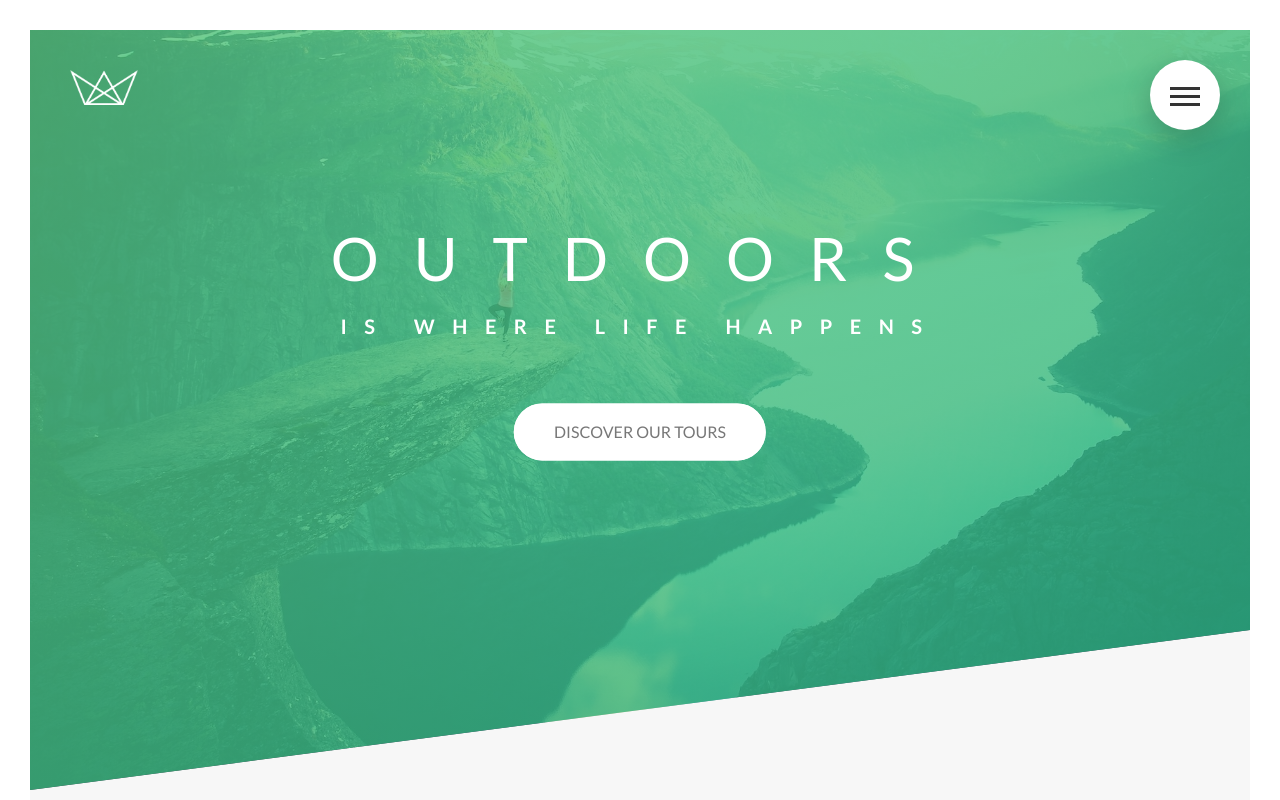
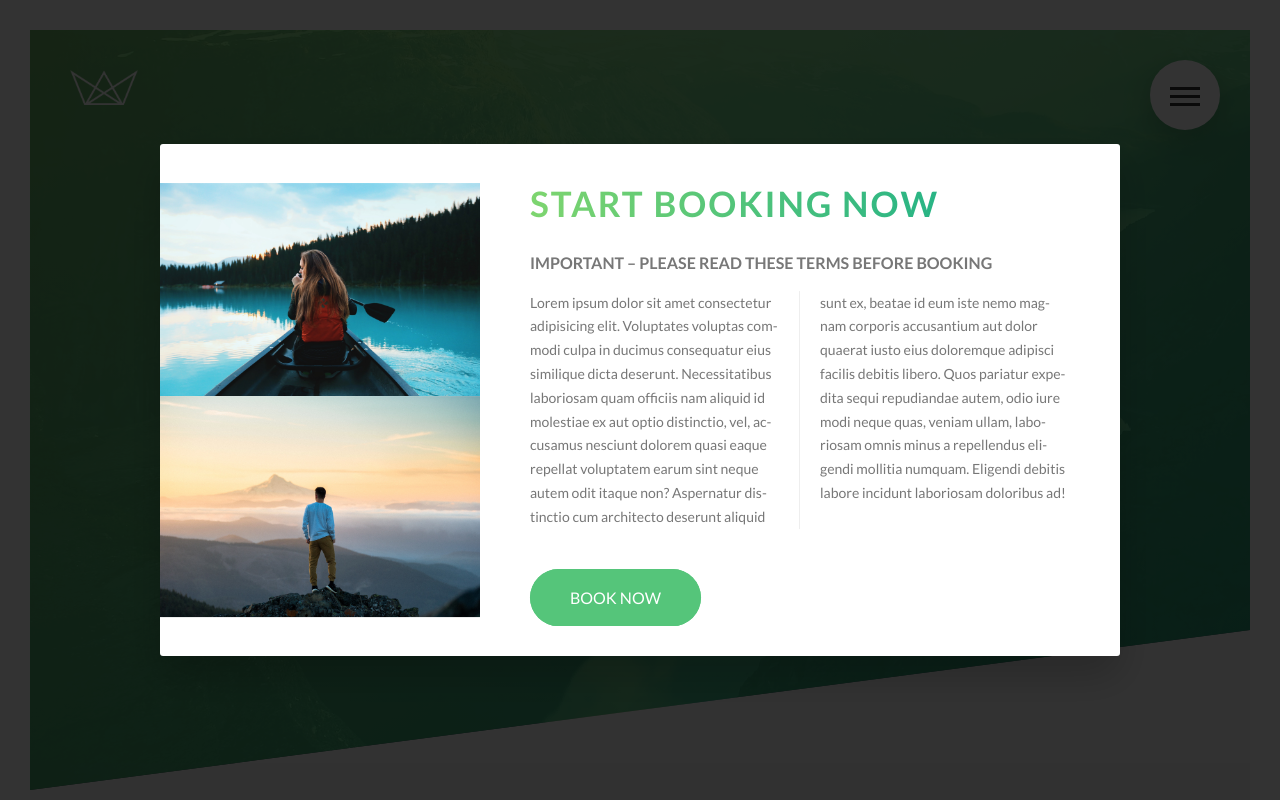
Before and after one commit to tdj182/natours, a website: page index.html in a window 1280 px wide. Shown: the top 800 px of the page. Drawn offline with Linux system fonts and the light colour scheme.

Commit message:
popup added

```diff
--- a/index.html
+++ b/index.html
@@ -349,6 +349,23 @@
                 </div>
             </div>
         </footer>
+
+        <div class="popup">
+            <div class="popup__content">
+                <div class="popup__left">
+                    <img src="img/nat-8.jpg" alt="tour photo" class="popup__img">
+                    <img src="img/nat-9.jpg" alt="tour photo" class="popup__img">
+                </div>
+                <div class="popup__right">
+                    <h2 class="heading-secondary u-margin-bottom-small">Start booking now</h2>
+                    <h3 class="heading-tertiary u-margin-bottom-small">Important &ndash; Please read these terms before booking</h3>
+                    <p class="popup__text">
+                        Lorem ipsum dolor sit amet consectetur adipisicing elit. Voluptates voluptas commodi culpa in ducimus consequatur eius similique dicta deserunt. Necessitatibus laboriosam quam officiis nam aliquid id molestiae ex aut optio distinctio, vel, accusamus nesciunt dolorem quasi eaque repellat voluptatem earum sint neque autem odit itaque non? Aspernatur distinctio cum architecto deserunt aliquid sunt ex, beatae id eum iste nemo magnam corporis accusantium aut dolor quaerat iusto eius doloremque adipisci facilis debitis libero. Quos pariatur expedita sequi repudiandae autem, odio iure modi neque quas, veniam ullam, laboriosam omnis minus a repellendus eligendi mollitia numquam. Eligendi debitis labore incidunt laboriosam doloribus ad!
+                    </p>
+                    <a href="#" class="btn btn--green">Book now</a>
+                </div>
+            </div>
+        </div>
         <!-- <section class="grid-test">
 
 
--- a/sass/abstracts/_variables.scss
+++ b/sass/abstracts/_variables.scss
@@ -1,6 +1,6 @@
 // COLORS
-$color-primary: #7ed56f;
-$color-primary-light: #55c57a;
+$color-primary: #55c57a;
+$color-primary-light: #7ed56f;
 $color-primary-dark: #28b485;
 
 $color-secondary-light: #ffb900;
--- /dev/null
+++ b/sass/components/_popup.scss
@@ -0,0 +1,55 @@
+.popup {
+  height: 100vh;
+  width: 100%;
+  position: fixed;
+  top: 0;
+  left: 0;
+  background-color: rgba($color-black, .8);
+  z-index: 9999;
+
+  &__content {
+    @include center-horizontal-vertical;
+    width: 75%;
+    background-color: $color-white;
+    box-shadow: 0 2rem 4rem rgba($color-black, .2);
+    border-radius: 3px;
+    display: table;
+    overflow: hidden;
+  }
+
+  &__left {
+    width: 33.333333%;
+    display: table-cell;
+    vertical-align: middle;
+  }
+
+  &__right{
+    width: 66.666667%;
+    display: table-cell;
+    vertical-align: middle;
+    padding: 3rem 5rem;
+  }
+
+  &__img {
+    display: block;
+    width: 100%;
+  }
+
+  &__text {
+    font-size: 1.4rem;
+    margin-bottom: 4rem;
+
+    -moz-column-count: 2;
+    -moz-column-gap: 4rem;
+    -moz-column-rule: 1px solid $color-gray-light-2;
+
+    column-count: 2;
+    column-gap: 4rem;
+    column-rule: 1px solid $color-gray-light-2;
+
+    -moz-hyphens: auto;
+    -ms-hyphens: auto;
+    -webkit-hyphens: auto;
+    hyphens: auto;
+  }
+}
--- a/sass/main.scss
+++ b/sass/main.scss
@@ -13,6 +13,7 @@
 @import "components/composition";
 @import "components/feature-box";
 @import "components/form";
+@import "components/popup";
 @import "components/story";
 
 @import "layouts/footer";
```
Also changed, not shown: css/style.css.
